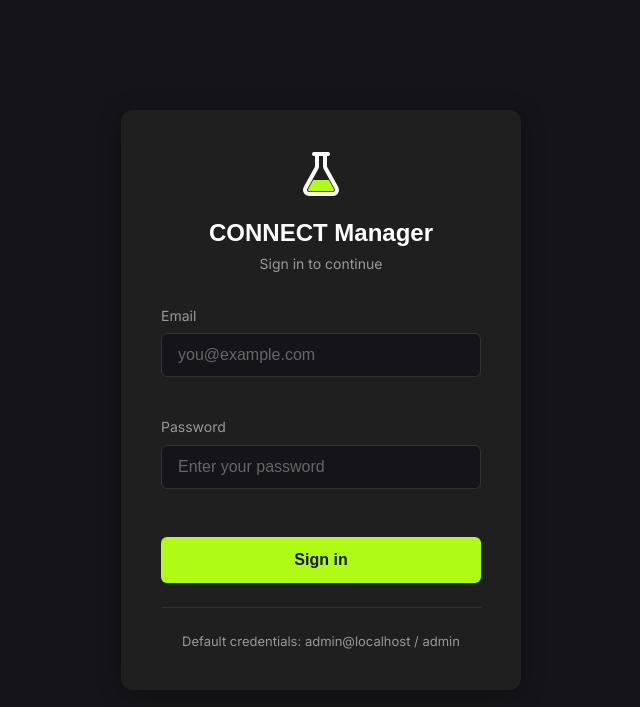
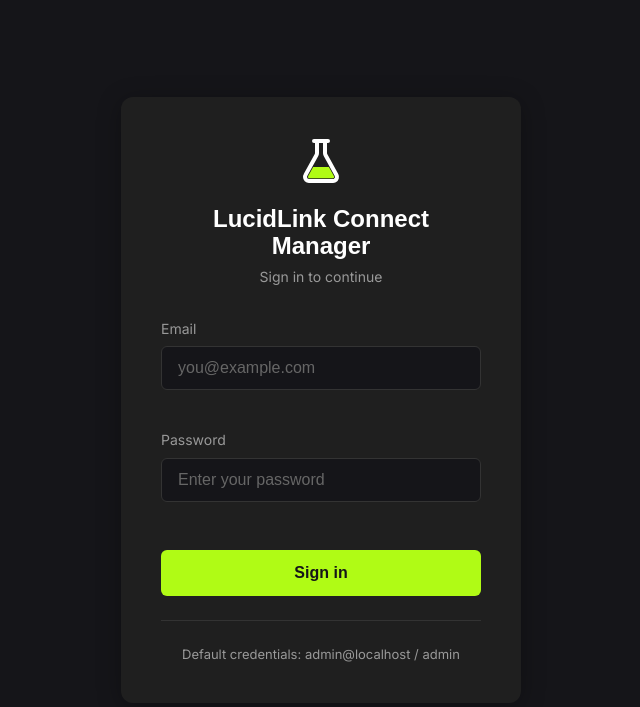
Before and after one commit to dmcp718/connect-manager, a FastAPI app: page /login in a window 1280 px wide. Shown: the top 707 px of the page, without its empty margins (319-959 px from the left). Run offline with FastAPI, Linux system fonts and the light colour scheme; some libraries are stand-ins or nearby versions; some web fonts are replaced.

Commit message:
Rename app title to 'LucidLink Labs | LucidLink Connect Manager'
Co-Authored-By: Claude Opus 4.5 <noreply@anthropic.com>

```diff
--- a/app/main.py
+++ b/app/main.py
@@ -1,5 +1,5 @@
 """
-LucidLink Labs | CONNECT Manager - S3 to LucidLink Integrator
+LucidLink Labs | LucidLink Connect Manager - S3 to LucidLink Integrator
 FastAPI + HTMX Web Application
 DataStore-centric architecture with multi-user support
 """
@@ -41,7 +41,7 @@ async def lifespan(app: FastAPI):
 
 
 app = FastAPI(
-    title="LucidLink Labs | CONNECT Manager",
+    title="LucidLink Labs | LucidLink Connect Manager",
     description="S3 to LucidLink Integrator - Multi-user",
     lifespan=lifespan
 )
--- a/app/templates/base.html
+++ b/app/templates/base.html
@@ -3,7 +3,7 @@
 <head>
     <meta charset="UTF-8">
     <meta name="viewport" content="width=device-width, initial-scale=1.0">
-    <title>LucidLink Labs | CONNECT Manager</title>
+    <title>LucidLink Labs | LucidLink Connect Manager</title>
 
     <!-- Fonts -->
     <link rel="preconnect" href="https://fonts.googleapis.com">
@@ -55,7 +55,7 @@
     <header class="header">
         <div class="header-left">
             <img src="/static/img/lab_flask.svg" alt="Lab Flask" class="header-icon">
-            <h1 class="header-title">LucidLink Labs | CONNECT Manager</h1>
+            <h1 class="header-title">LucidLink Labs | LucidLink Connect Manager</h1>
         </div>
         <div class="header-right" x-data="{ userMenuOpen: false }">
             {% if user_email %}
--- a/app/templates/login.html
+++ b/app/templates/login.html
@@ -3,7 +3,7 @@
 <head>
     <meta charset="UTF-8">
     <meta name="viewport" content="width=device-width, initial-scale=1.0">
-    <title>Login - CONNECT Manager</title>
+    <title>Login - LucidLink Connect Manager</title>
 
     <!-- Fonts -->
     <link rel="preconnect" href="https://fonts.googleapis.com">
@@ -208,7 +208,7 @@
         <div class="login-container">
             <div class="login-header">
                 <img src="/static/img/lab_flask.svg" alt="Lab Flask">
-                <h1>CONNECT Manager</h1>
+                <h1>LucidLink Connect Manager</h1>
                 <p>Sign in to continue</p>
             </div>
 
```
